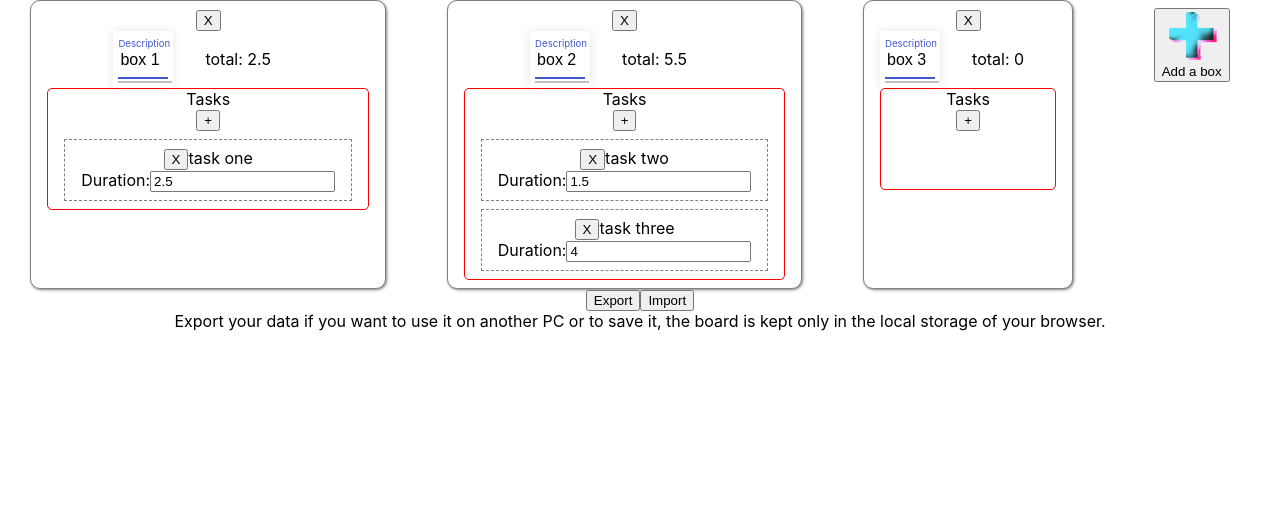
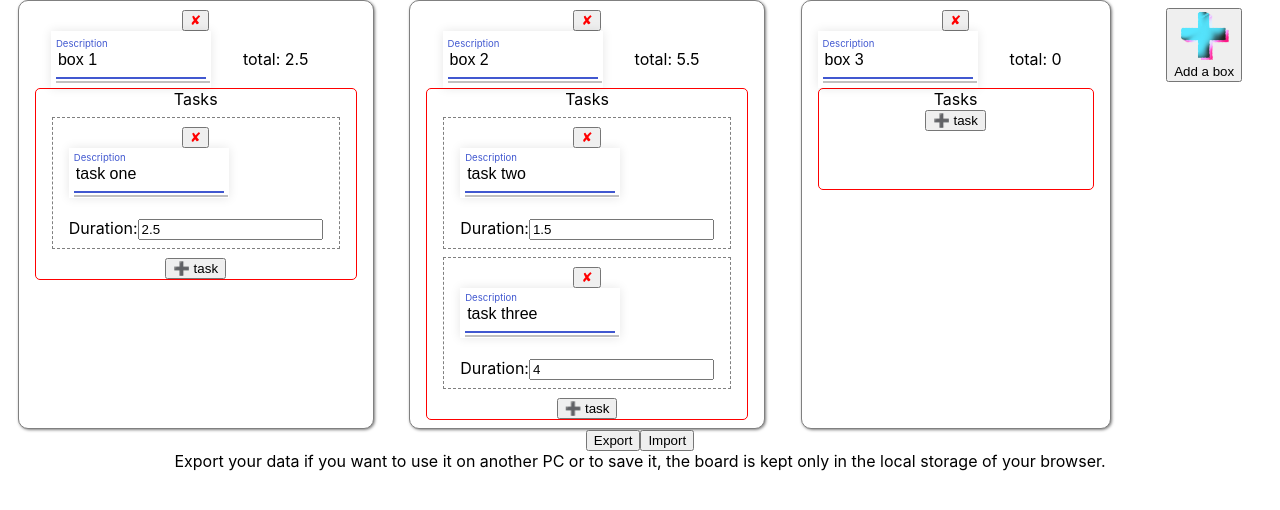
Before and after one commit to cannero/box_it, a React (Create React App) app in the folder box_app/: page / in a window 1280 px wide. Shown: the top 510 px of the page. Built offline with nearby package versions, Linux system fonts and the light colour scheme.

Commit message:
task description editable

```diff
--- a/box_app/src/Box.js
+++ b/box_app/src/Box.js
@@ -75,7 +75,7 @@ const Box = ({ id, indexBox, box, moveBox, moveTask, onDataChange, onAddOrRemove
         onClick={() => onAddOrRemove.onBoxRemove(indexBox)}
         className='ButtonRemove'
       >
-        X
+        ✘
       </button>
       <div className='Box-header'>
         <DescriptionField
--- a/box_app/src/Task.js
+++ b/box_app/src/Task.js
@@ -1,6 +1,7 @@
 import { useRef } from 'react';
 import { useDrop, useDrag } from 'react-dnd';
 import { ItemTypes } from './ItemTypes';
+import DescriptionField from './DescriptionField';
 import './assets/Task.css';
 
 export const Task= ({ id, task, indexBox, indexTask, moveTask, onDataChange,
@@ -82,9 +83,12 @@ export const Task= ({ id, task, indexBox, indexTask, moveTask, onDataChange,
       <button
         onClick={() => onAddOrRemove.onTaskRemove(indexBox, indexTask)}
         className='ButtonRemove'>
-        X
+        ✘
       </button>
-      {task.description}
+      <DescriptionField
+        description={task.description}
+        onDescriptionChange={(e) => onDataChange.onTaskDescriptionChange(indexBox, indexTask, e.target.value)}
+      />
       <br/>
       <label>Duration:</label>
       <input className='TaskDurationInput'
--- a/box_app/src/TaskList.js
+++ b/box_app/src/TaskList.js
@@ -52,15 +52,13 @@ const TaskList = ({ indexBox, tasks, moveTask, onDataChange, onAddOrRemove }) =>
 
   return (
     <div ref={drop} className='TaskList' data-handler-id={handlerId}>
-      <div>
-        <div>Tasks</div>
-        <button
-          onClick={() => onAddOrRemove.onTaskAdd(indexBox)}
-          className='AddTask'>
-          +
-        </button>
-      </div>
+      <div>Tasks</div>
       <div style={{styleTasks}}>{tasks.map((t, i) => renderTask(t, i))}</div>
+      <button
+        onClick={() => onAddOrRemove.onTaskAdd(indexBox)}
+        className='AddTask'>
+        ➕ task
+      </button>
     </div>
   );
 };
--- a/box_app/src/assets/App.css
+++ b/box_app/src/assets/App.css
@@ -16,3 +16,7 @@
 .App-link {
   color: #61dafb;
 }
+
+.ButtonRemove{
+  color: red;
+}
--- a/box_app/src/assets/DescriptionField.css
+++ b/box_app/src/assets/DescriptionField.css
@@ -5,7 +5,7 @@
   box-sizing: border-box;
 }
 .Description-wrapper{
-  width: 50px;
+  width: 150px;
   background: #fff;
   padding: 5px;
   box-shadow: 0px 0px 10px rgba(0,0,0,0.1);
```
